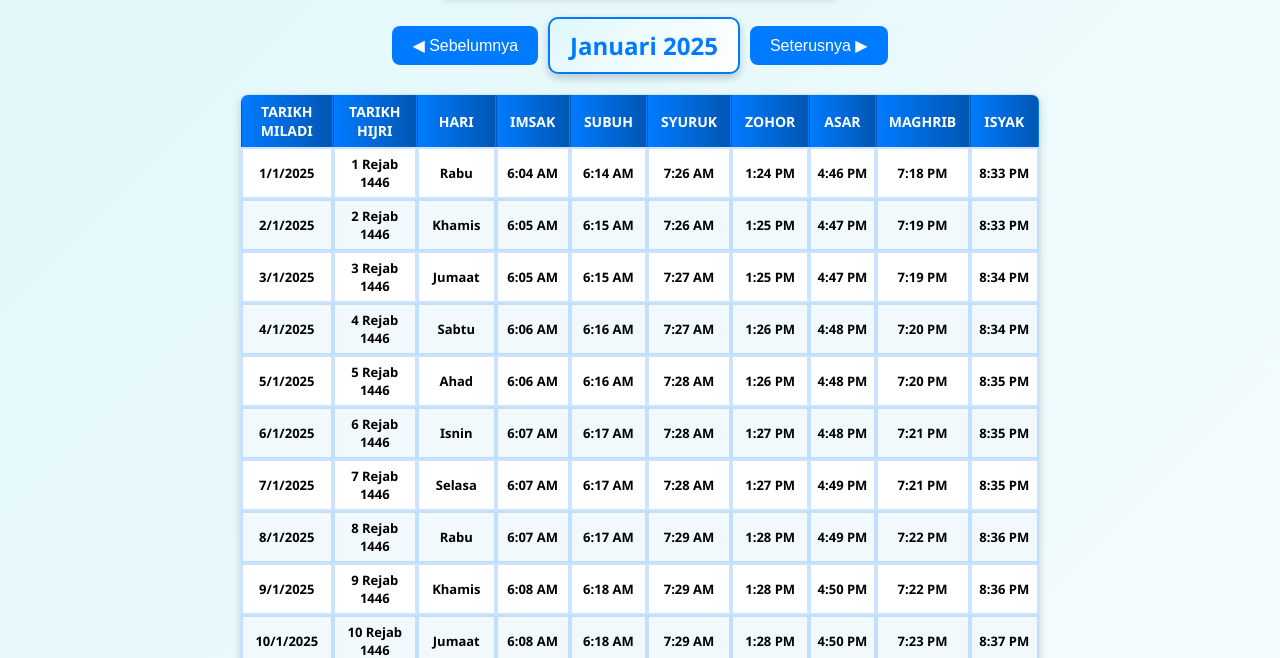
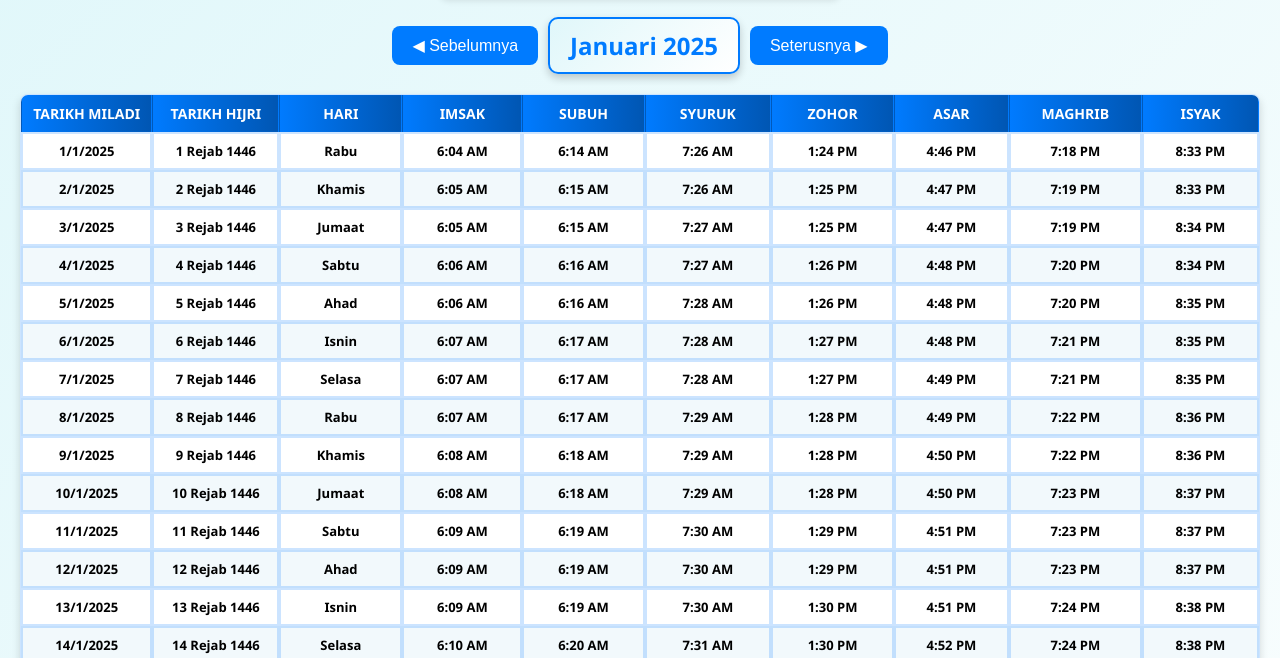
Before and after one commit to IrsyadZamani/Waktu-Solat, a plain HTML site: page index.html in a window 1280 px wide. Shown: the part 142-800 px from the top of the page. Drawn offline with Linux system fonts and the light colour scheme.

Commit message:
add styles.css file

```diff
--- a/styles.css
+++ b/styles.css
@@ -51,8 +51,7 @@ h1 {
 }
 
 table {
-    width: 500%; /* Smaller table size */
-    max-width: 800px;
+    width: 100%; /* Smaller table size */
     margin: 20px auto;
     border-collapse: separate;
     border-spacing: 0;
@@ -63,8 +62,8 @@ table {
 }
 
 th, td {
-    width: 200px;
-    padding: 6px; /* Add padding for better spacing */
+    width:200px;
+    padding: 8px; /* Add padding for better spacing */
     text-align: center;
     font-size: 13px; /* Increase text size */
     border: 1px solid rgba(0, 123, 255, 0.1); /* Subtle border */
```
